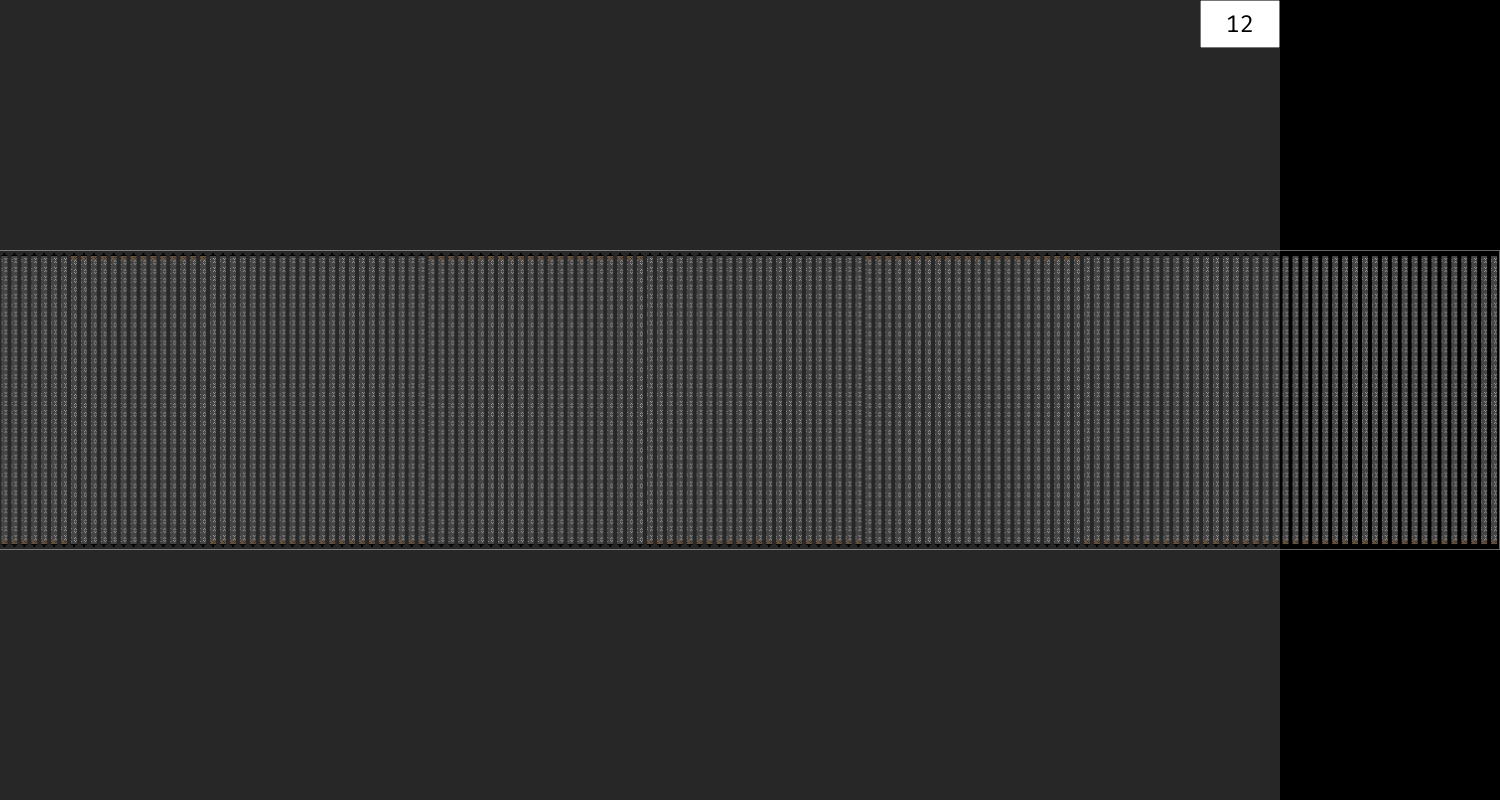
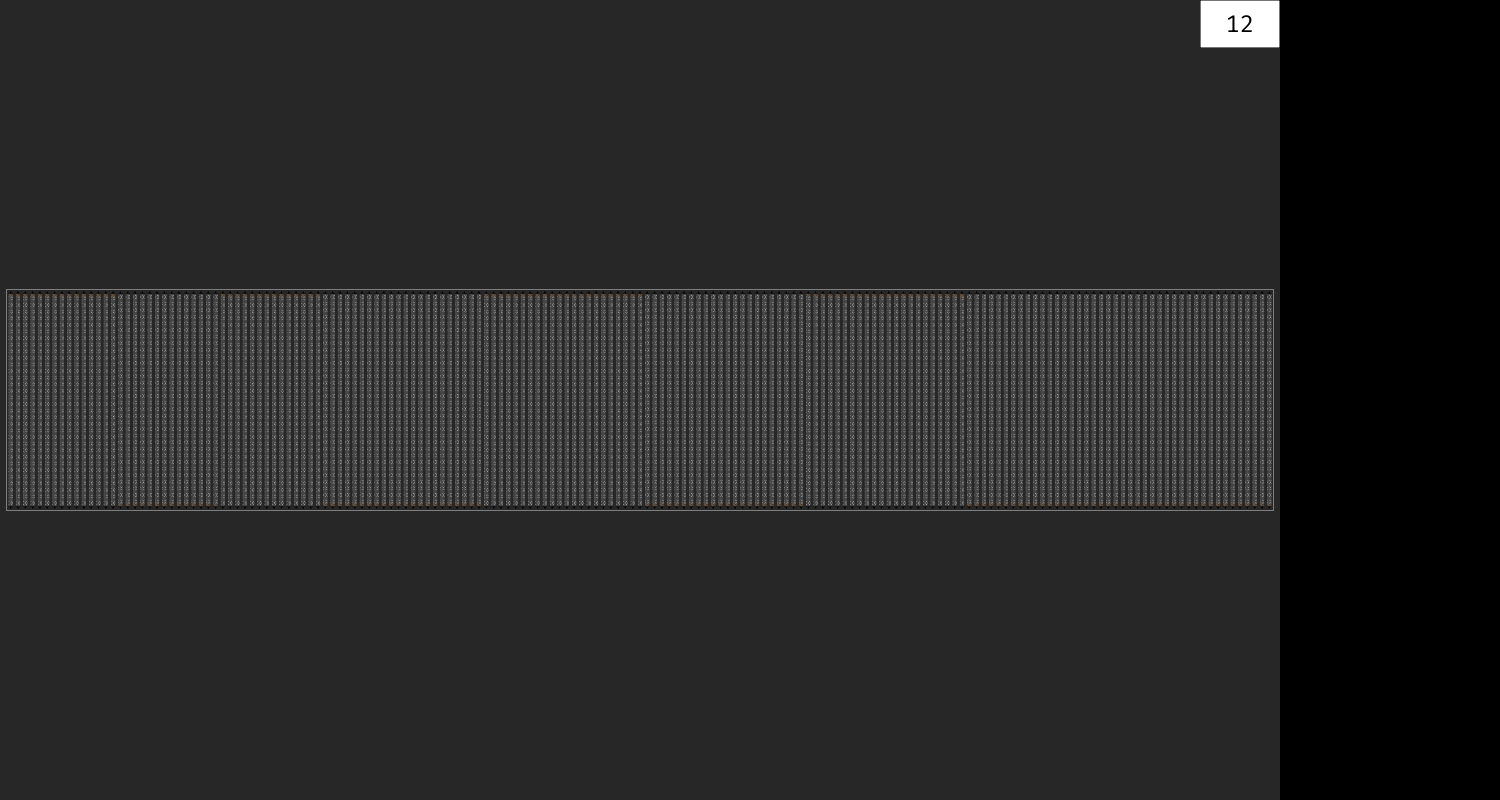
Before and after one commit to knackwurstking/the-press-department, a Svelte app: page / in a window 1280 px wide. Shown: the whole page, 1500 px wide, since content can reach past the window. Built offline with nearby package versions, Linux system fonts and the light colour scheme.

Commit message:
set overflow

```diff
--- a/src/App.svelte
+++ b/src/App.svelte
@@ -1,7 +1,6 @@
 <script>
   import { onMount } from "svelte";
 
-  import Data from "./js/data";
   import Game from "./js/game";
 
   /** @type {HTMLCanvasElement} */
@@ -87,12 +86,16 @@
     place-items: center;
     justify-content: center;
     background-color: rgb(39, 39, 39);
+    overflow: auto;
   }
 
   canvas {
     border: var(--border);
+    /*
     width: 1730px;
     height: 300px;
+    */
+    max-width: 99%;
   }
 
   .overlay {
```
